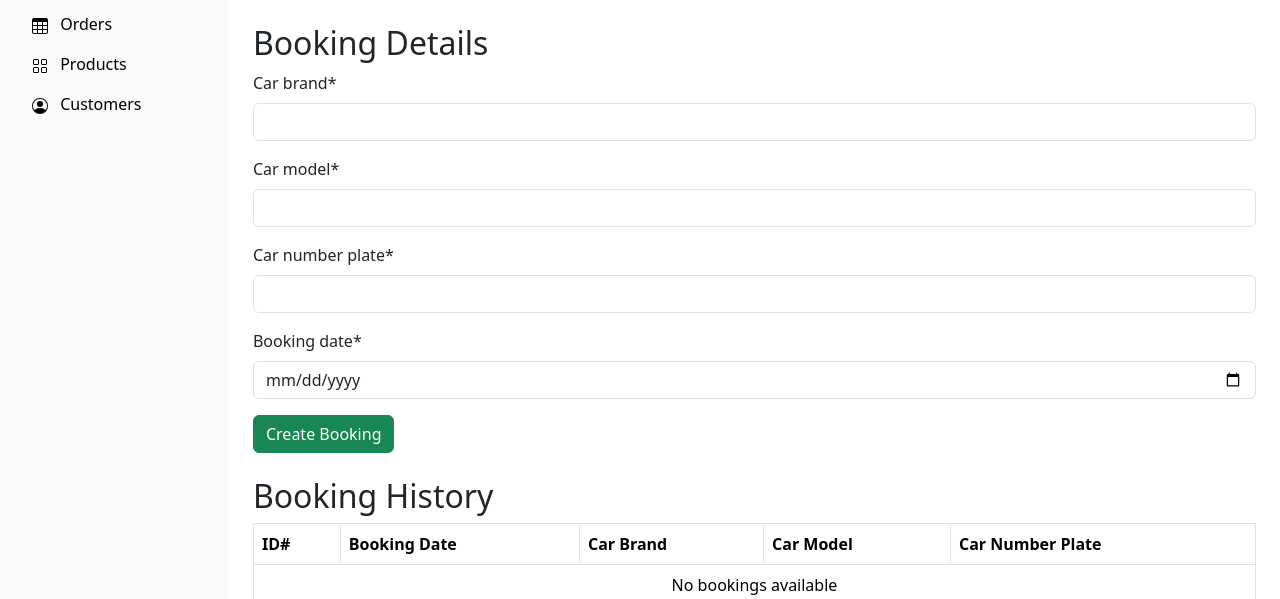
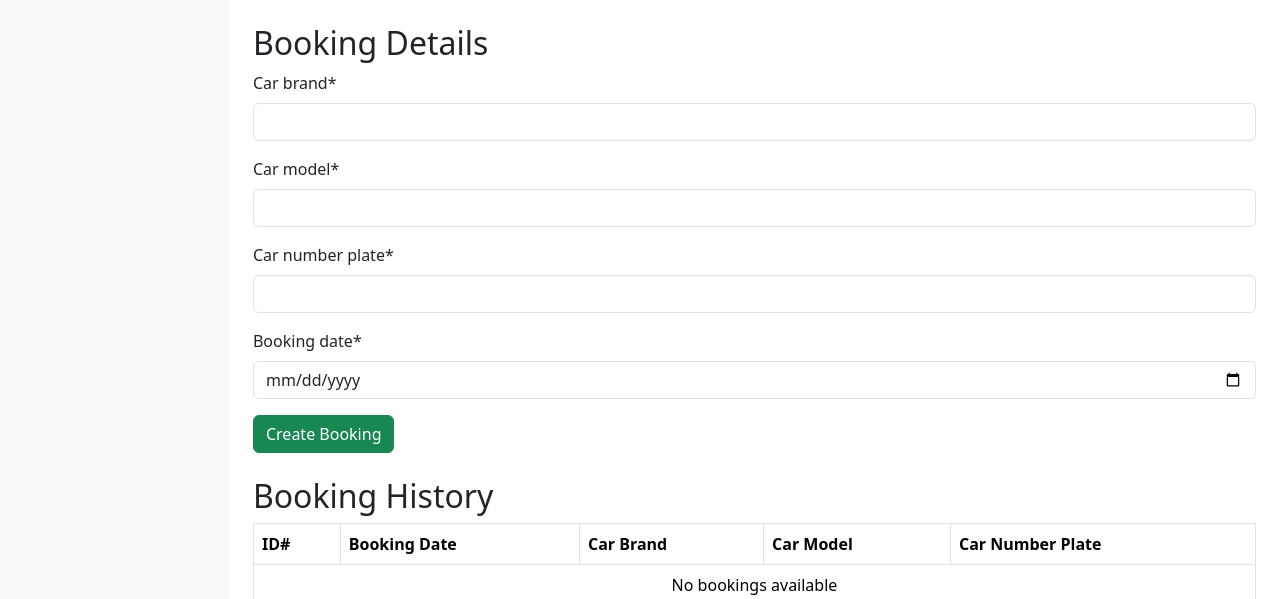
Before and after one commit to SamsonEshipillahPasili/garage360, a Django app: template core/templates/core/create_booking.html in a window 1280 px wide. Shown: the part 201-800 px from the top of the page. Run offline with Django 5.2, Linux system fonts and the light colour scheme; the template is opened without the code that fills it: values that come from a table or form of the project are taken from there, others are empty; some libraries are stand-ins or nearby versions.

Commit message:
Removed unused app-shell links

```diff
--- a/templates/app_shell.html
+++ b/templates/app_shell.html
@@ -246,57 +246,6 @@
                   Bookings
                 </a>
               </li>
-              <li>
-                <a
-                  href="#"
-                  class="nav-link link-body-emphasis"
-                  data-bs-dismiss="offcanvas"
-                >
-                  <svg
-                    class="bi pe-none me-2"
-                    width="16"
-                    height="16"
-                    aria-hidden="true"
-                  >
-                    <use xlink:href="#table"></use>
-                  </svg>
-                  Orders
-                </a>
-              </li>
-              <li>
-                <a
-                  href="#"
-                  class="nav-link link-body-emphasis"
-                  data-bs-dismiss="offcanvas"
-                >
-                  <svg
-                    class="bi pe-none me-2"
-                    width="16"
-                    height="16"
-                    aria-hidden="true"
-                  >
-                    <use xlink:href="#grid"></use>
-                  </svg>
-                  Products
-                </a>
-              </li>
-              <li>
-                <a
-                  href="#"
-                  class="nav-link link-body-emphasis"
-                  data-bs-dismiss="offcanvas"
-                >
-                  <svg
-                    class="bi pe-none me-2"
-                    width="16"
-                    height="16"
-                    aria-hidden="true"
-                  >
-                    <use xlink:href="#people-circle"></use>
-                  </svg>
-                  Customers
-                </a>
-              </li>
             </ul>
           </div>
         </div>
```
